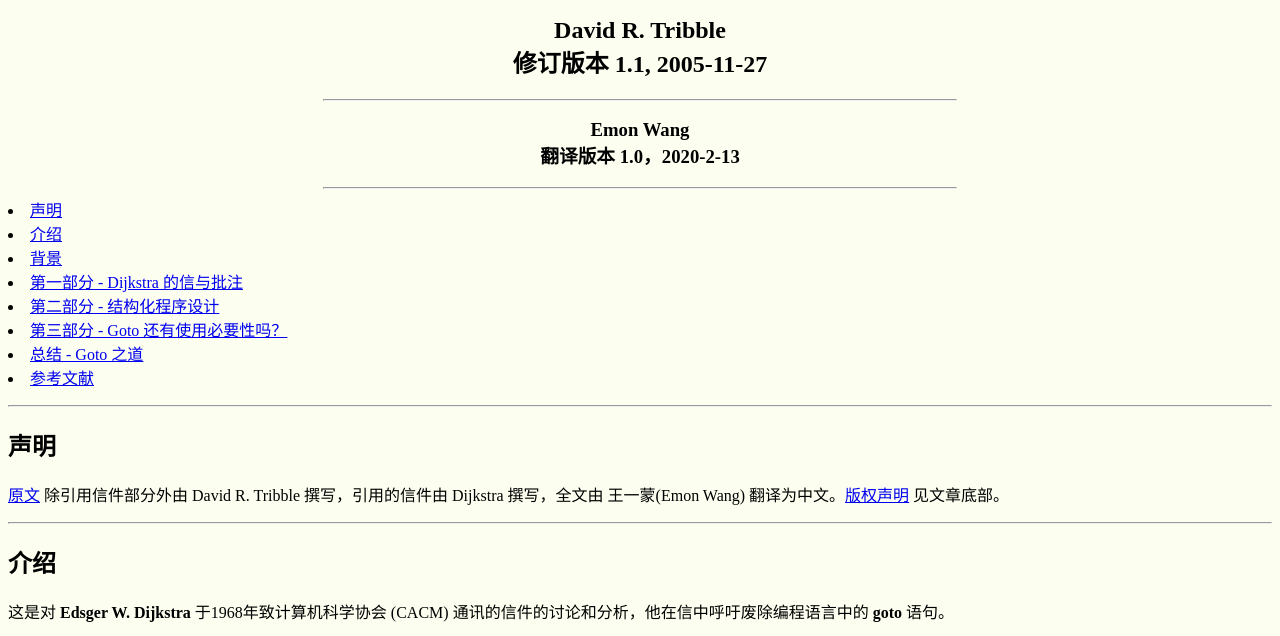
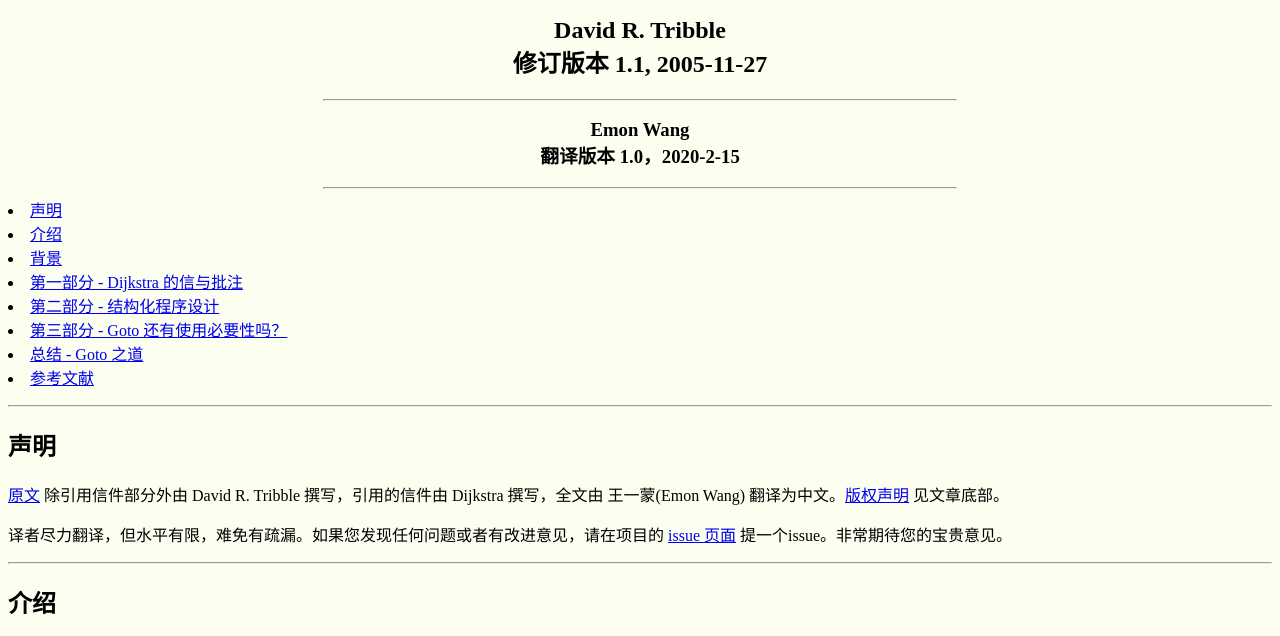
Before and after one commit to emon100/goto-translation, a plain HTML site: page index.html in a window 1280 px wide. Shown: the part 150-786 px from the top of the page. Drawn offline with Linux system fonts and the light colour scheme.

Commit message:
Minor fix

```diff
--- a/index.html
+++ b/index.html
@@ -57,7 +57,7 @@
 
 <h3 align="center">
     Emon Wang <br>
-    翻译版本 1.0，2020-2-13
+    翻译版本 1.0，2020-2-15
 </h3>
 <!-- ------------------------------- -->
 <hr width="50%">
@@ -86,6 +86,8 @@
 <h2 id="credit"> 声明 </h2>
 
 <p><a href="http://david.tribble.com/text/goto.html">原文</a> 除引用信件部分外由 David R. Tribble 撰写，引用的信件由 Dijkstra 撰写，全文由 王一蒙(Emon Wang) 翻译为中文。<a href="#copyright">版权声明</a> 见文章底部。 </p>
+
+<p>译者尽力翻译，但水平有限，难免有疏漏。如果您发现任何问题或者有改进意见，请在项目的 <a href="https://github.com/emon100/goto-translation/issues">issue 页面</a> 提一个issue。非常期待您的宝贵意见。</p>
 
 
     <!-- ----------------------------------------------------------------------- -->
@@ -2117,7 +2119,6 @@ void write3(Resource dest, Item[] data)
 
     <a name="the-tao-of-goto"></a>
     <h2> Goto 之道 </h2>
-flag=-1;
     <p>显然，循环逃逸机制和异常处理语句使代码更具可读性也更高效。当然，这种流控制机制实际上只是变相的 goto 语句，是在底层使用机器码的 jump 指令实现的。 但它们不会破坏或混淆程序的执行状态。因此，根据 Dijkstra 的“可以确定地跟踪程序执行”的行为准则来判断的话，高级语言可以接纳它们这些控制流机制。
     </p>
 
```
